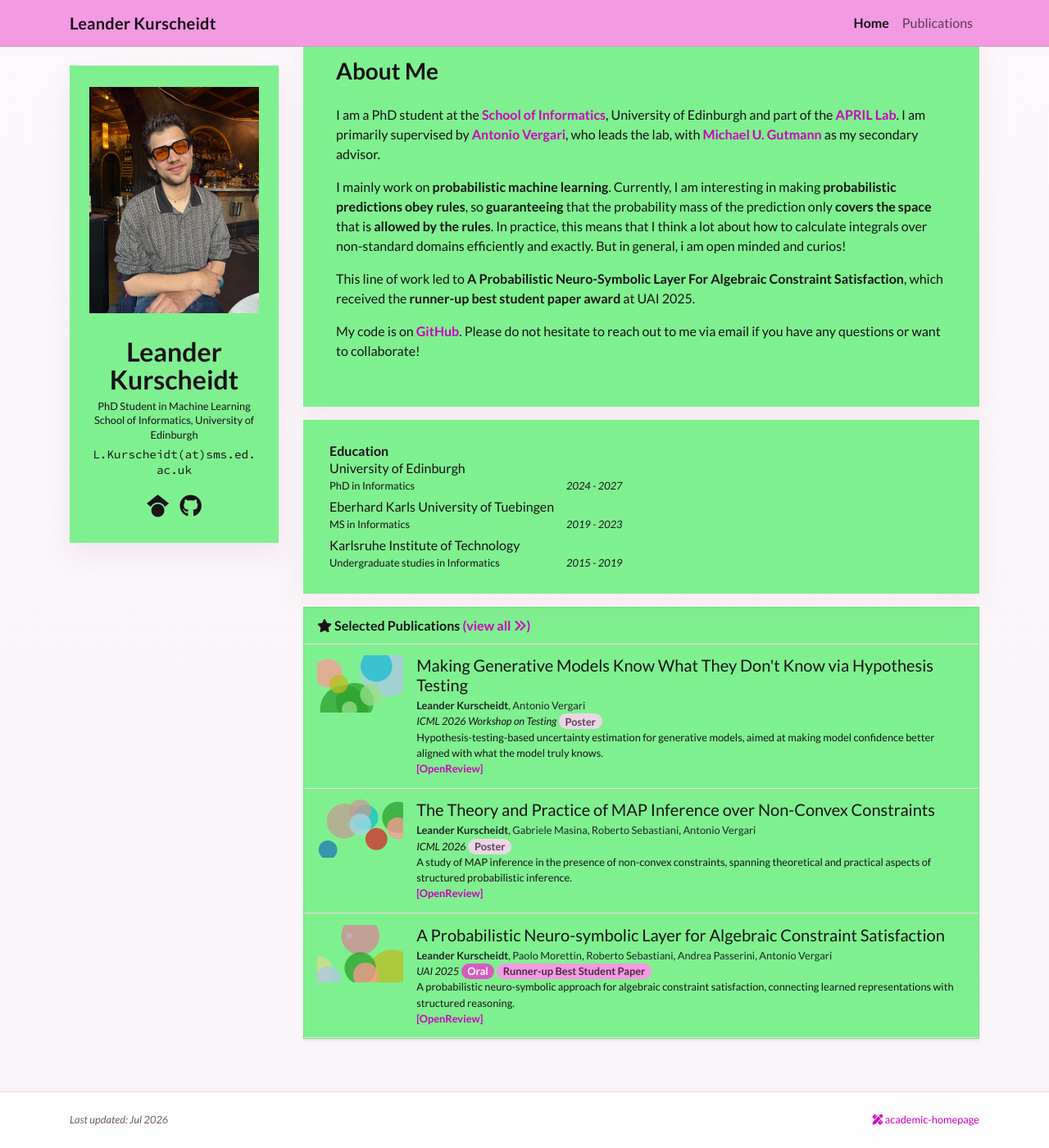
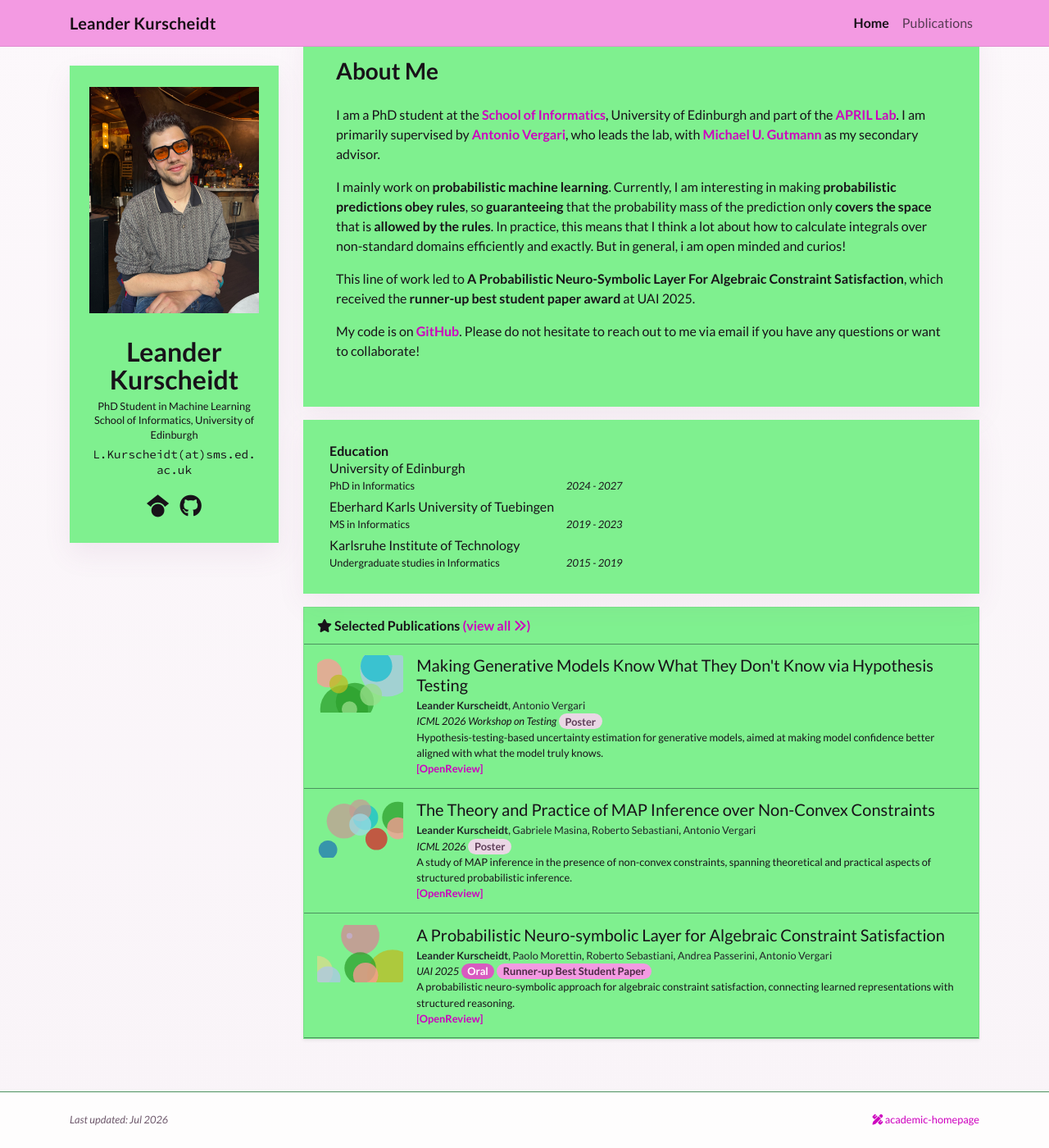
Before and after one commit to LeanderK/LeanderK.github.io, a Jekyll site: the page built from index.html, in a window 1280 px wide and 1400 px high, scrolled down 50 px. Shown: the whole window at 82% size. Built offline with Jekyll 4.4.1, drawn with Linux system fonts in a browser that asks for light colours; nearby versions of some CDN libraries; a style sheet for code colours, icons or effects is not loaded.

Commit message:
slight improvement

```diff
--- a/assets/css/global.css
+++ b/assets/css/global.css
@@ -198,7 +198,7 @@ a:hover {
 .border-gray,
 .border-top,
 .border-bottom {
-    border-color: var(--border-soft) !important;
+    border-color: #4c935f !important;
 }
 
 .badge-publication.badge-success {
```
